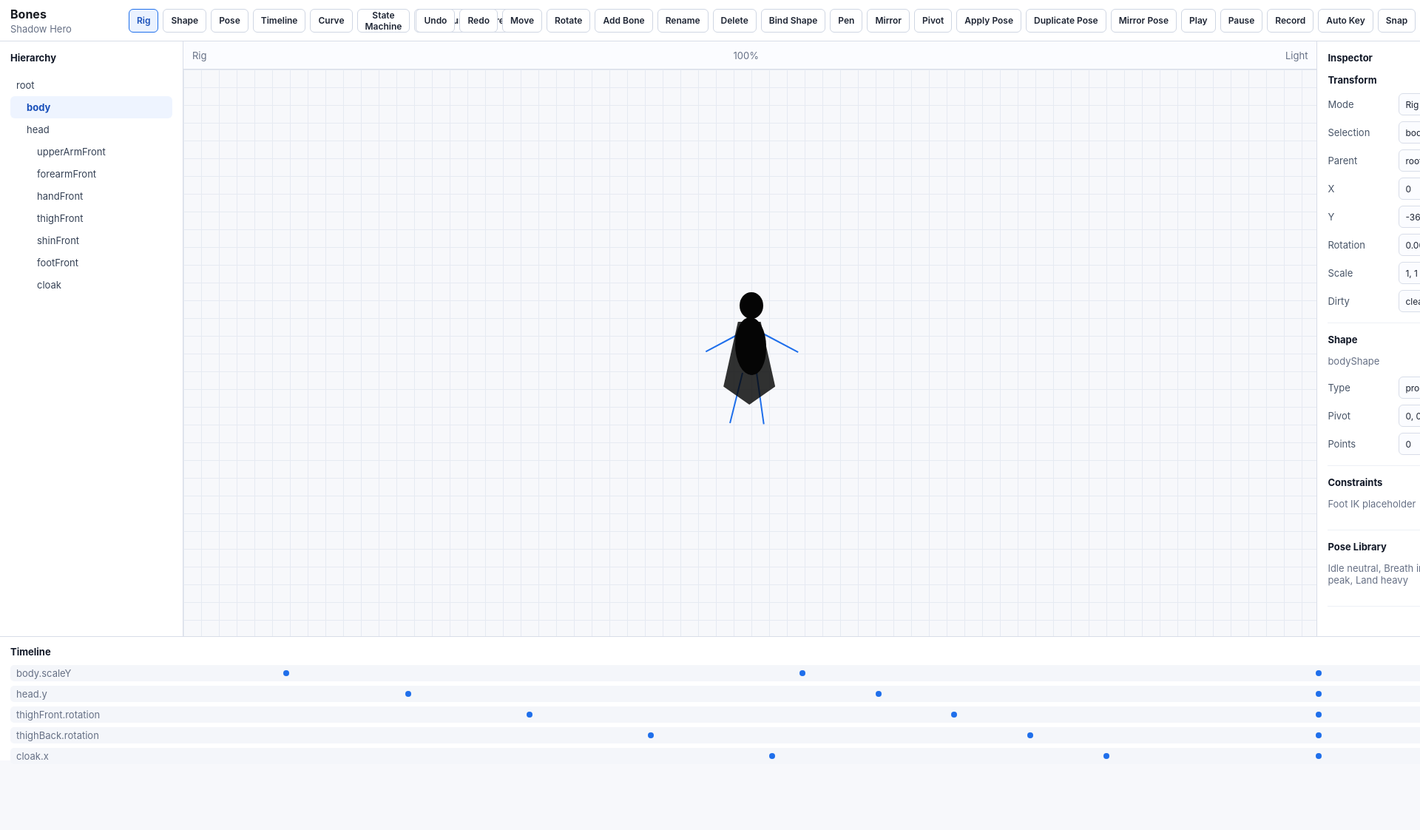
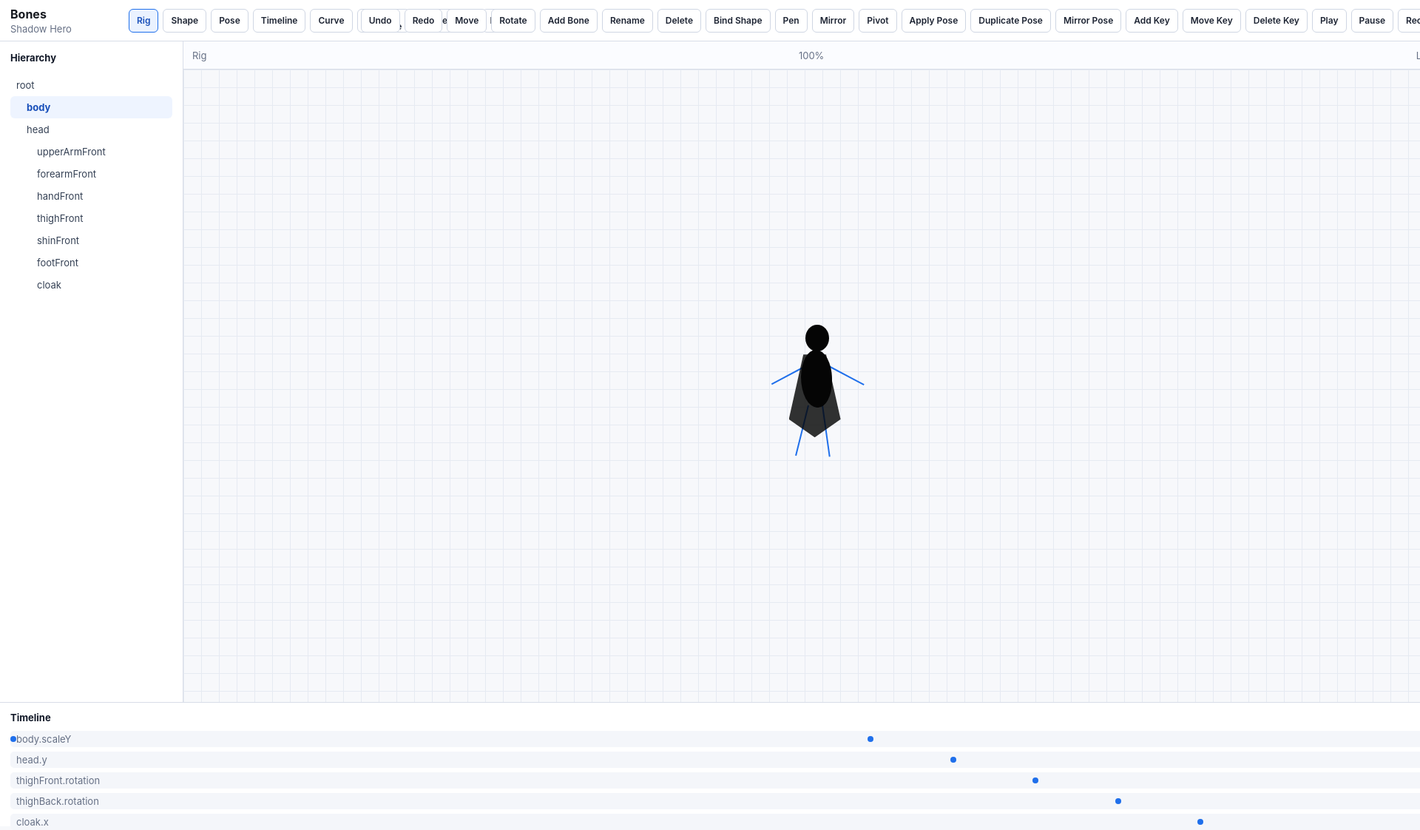
Before and after one commit to foundermafstat/bones, a Next.js app in the folder apps/editor/: page / in a window 1280 px wide. Shown: the top 1122 px of the page at 74% size, 1920 px wide, since content can reach past the window. Before the commit the page ends 1033 px from the top, so only its background shows below. Built offline with nearby package versions, Linux system fonts and the light colour scheme.

Commit message:
Add timeline keyframe commands

```diff
--- a/apps/editor/app/editorState.ts
+++ b/apps/editor/app/editorState.ts
@@ -14,6 +14,7 @@ export interface EditorProjectState {
   readonly bones: Readonly<Record<string, BoneTransform>>;
   readonly parts: Readonly<Record<string, ShapePart>>;
   readonly poses: Readonly<Record<string, PoseDefinition>>;
+  readonly animations: Readonly<Record<string, AnimationClip>>;
   readonly dirty: boolean;
   readonly dirtyParts: readonly string[];
 }
@@ -32,6 +33,20 @@ export interface PoseDefinition {
   readonly name: string;
   readonly boneTransforms: Readonly<Record<string, BoneTransform>>;
   readonly tags: readonly string[];
+}
+
+export interface AnimationClip {
+  readonly id: string;
+  readonly duration: number;
+  readonly loop: boolean;
+  readonly tracks: Readonly<Record<string, readonly Keyframe[]>>;
+}
+
+export interface Keyframe {
+  readonly id: string;
+  readonly time: number;
+  readonly value: number;
+  readonly interpolation: "linear" | "step" | "hold" | "bezier";
 }
 
 export interface EditorCommand {
@@ -91,6 +106,11 @@ export const initialEditorProject: EditorProjectState = {
     walk_contact: { id: "walk_contact", name: "Walk contact", boneTransforms: { thighFront: { x: 7, y: -4, rotation: 1.25, scaleX: 1, scaleY: 1 } }, tags: ["walk"] },
     jump_peak: { id: "jump_peak", name: "Jump peak", boneTransforms: { body: { x: 0, y: -44, rotation: -0.04, scaleX: 1, scaleY: 1.04 } }, tags: ["jump"] },
     land_heavy: { id: "land_heavy", name: "Land heavy", boneTransforms: { body: { x: 0, y: -33, rotation: 0, scaleX: 1.14, scaleY: 0.82 } }, tags: ["land"] }
+  },
+  animations: {
+    idle: { id: "idle", duration: 1.2, loop: true, tracks: { "body.scaleY": [{ id: "idle-0", time: 0, value: 1, interpolation: "bezier" }] } },
+    walk: { id: "walk", duration: 0.72, loop: true, tracks: { "thighFront.rotation": [{ id: "walk-0", time: 0, value: 1.25, interpolation: "linear" }] } },
+    jump: { id: "jump", duration: 0.3, loop: false, tracks: {} }
   }
 };
 
@@ -314,6 +334,51 @@ export function createMirrorPoseCommand(poseId: string, nextId: string): EditorC
   };
 }
 
+export function createAddKeyframeCommand(clipId: string, trackId: string, keyframe: Keyframe): EditorCommand {
+  return {
+    id: `add-key:${clipId}:${trackId}:${keyframe.id}`,
+    label: "Add keyframe",
+    do: (state) => updateClipTrack(state, clipId, trackId, (keys) => [...keys, keyframe].sort((a, b) => a.time - b.time)),
+    undo: (state) => updateClipTrack(state, clipId, trackId, (keys) => keys.filter((key) => key.id !== keyframe.id))
+  };
+}
+
+export function createDeleteKeyframeCommand(clipId: string, trackId: string, keyframeId: string): EditorCommand {
+  let removed: Keyframe | undefined;
+  return {
+    id: `delete-key:${clipId}:${trackId}:${keyframeId}`,
+    label: "Delete keyframe",
+    do: (state) =>
+      updateClipTrack(state, clipId, trackId, (keys) => {
+        removed = keys.find((key) => key.id === keyframeId);
+        return keys.filter((key) => key.id !== keyframeId);
+      }),
+    undo: (state) => (removed ? updateClipTrack(state, clipId, trackId, (keys) => [...keys, removed!].sort((a, b) => a.time - b.time)) : state)
+  };
+}
+
+export function createMoveKeyframeCommand(clipId: string, trackId: string, keyframeId: string, nextTime: number): EditorCommand {
+  let previousTime = 0;
+  const move = (state: EditorProjectState, time: number) =>
+    updateClipTrack(state, clipId, trackId, (keys) =>
+      keys
+        .map((key) => {
+          if (key.id !== keyframeId) {
+            return key;
+          }
+          previousTime = key.time;
+          return { ...key, time };
+        })
+        .sort((a, b) => a.time - b.time)
+    );
+  return {
+    id: `move-key:${clipId}:${trackId}:${keyframeId}`,
+    label: "Move keyframe",
+    do: (state) => move(state, nextTime),
+    undo: (state) => move(state, previousTime)
+  };
+}
+
 function updateBone(state: EditorProjectState, boneId: string, updater: (bone: BoneTransform) => BoneTransform): EditorProjectState {
   const current = state.bones[boneId];
   if (!current) {
@@ -363,3 +428,23 @@ function renameBone(state: EditorProjectState, boneId: string, nextId: string):
     bones: { ...bones, [nextId]: current }
   };
 }
+
+function updateClipTrack(state: EditorProjectState, clipId: string, trackId: string, updater: (keys: readonly Keyframe[]) => readonly Keyframe[]): EditorProjectState {
+  const clip = state.animations[clipId];
+  if (!clip) {
+    return state;
+  }
+  return {
+    ...markDirty(state, clipId),
+    animations: {
+      ...state.animations,
+      [clipId]: {
+        ...clip,
+        tracks: {
+          ...clip.tracks,
+          [trackId]: updater(clip.tracks[trackId] ?? [])
+        }
+      }
+    }
+  };
+}
--- a/apps/editor/app/page.tsx
+++ b/apps/editor/app/page.tsx
@@ -15,6 +15,9 @@ import {
   createApplyPoseCommand,
   createDuplicatePoseCommand,
   createMirrorPoseCommand,
+  createAddKeyframeCommand,
+  createDeleteKeyframeCommand,
+  createMoveKeyframeCommand,
   executeCommand,
   initialEditorProject,
   redo,
@@ -41,6 +44,8 @@ export default function EditorPage() {
   const selectedPart = Object.values(editorState.project.parts).find((part) => part.boneId === selectedBone) ?? editorState.project.parts.bodyShape!;
   const poseIds = Object.keys(editorState.project.poses);
   const selectedPose = editorState.project.poses[poseIds[0]!]!;
+  const activeClip = editorState.project.animations.idle!;
+  const activeTrack = activeClip.tracks["body.scaleY"] ?? [];
   const runCommand = (command: Parameters<typeof executeCommand>[1]) => setEditorState((state) => executeCommand(state, command));
   const inspectorRows = useMemo(
     () => [
@@ -112,6 +117,15 @@ export default function EditorPage() {
           </button>
           <button type="button" onClick={() => runCommand(createMirrorPoseCommand(selectedPose.id, `${selectedPose.id}_mirror`))}>
             Mirror Pose
+          </button>
+          <button type="button" onClick={() => runCommand(createAddKeyframeCommand("idle", "body.scaleY", { id: `key${activeTrack.length}`, time: 0.6, value: 1.025, interpolation: "bezier" }))}>
+            Add Key
+          </button>
+          <button type="button" disabled={!activeTrack.length} onClick={() => runCommand(createMoveKeyframeCommand("idle", "body.scaleY", activeTrack[0]?.id ?? "", 0.12))}>
+            Move Key
+          </button>
+          <button type="button" disabled={!activeTrack.length} onClick={() => runCommand(createDeleteKeyframeCommand("idle", "body.scaleY", activeTrack[0]?.id ?? ""))}>
+            Delete Key
           </button>
           <button type="button">Play</button>
           <button type="button">Pause</button>
@@ -209,9 +223,10 @@ export default function EditorPage() {
           {sampleProject.tracks.map((track, index) => (
             <div className="track" key={track}>
               <span>{track}</span>
-              <i style={{ left: `${18 + index * 8}%` }} />
+              {(activeClip.tracks[track] ?? []).map((keyframe) => (
+                <i key={keyframe.id} style={{ left: `${(keyframe.time / activeClip.duration) * 100}%` }} />
+              ))}
               <i style={{ left: `${52 + index * 5}%` }} />
-              <i style={{ left: "86%" }} />
             </div>
           ))}
         </div>
```
